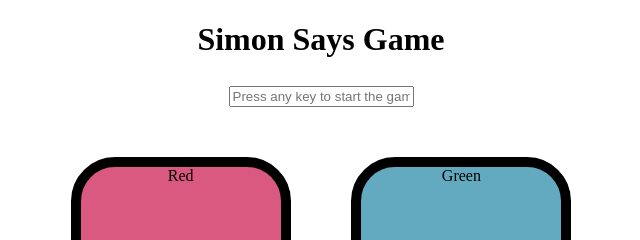
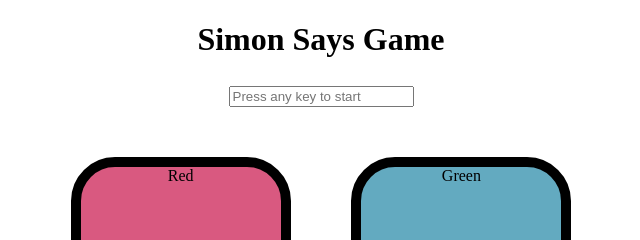
Before and after one commit to SATYA874/Simon-Says-Game-, a plain HTML site: page index.html in a window 1280 px wide. Shown: the top 240 px of the page, 319-959 px from the left. Drawn offline with Linux system fonts and the light colour scheme.

Commit message:
Update index.html

```diff
--- a/index.html
+++ b/index.html
@@ -8,7 +8,7 @@
 </head>
 <body>
       <h1 type = "button">Simon Says Game</h1>
-      <h2> <input type="text" placeholder="Press any key to start the game"></h2>
+      <h2> <input type="text" placeholder="Press any key to start"></h2>
 
       <div class="btn-container">
         <div class="line-one">
```
